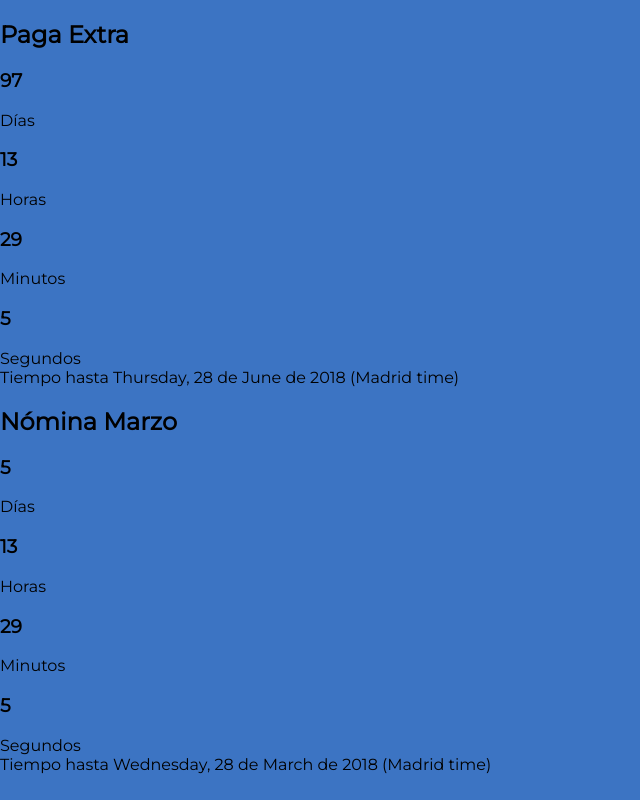
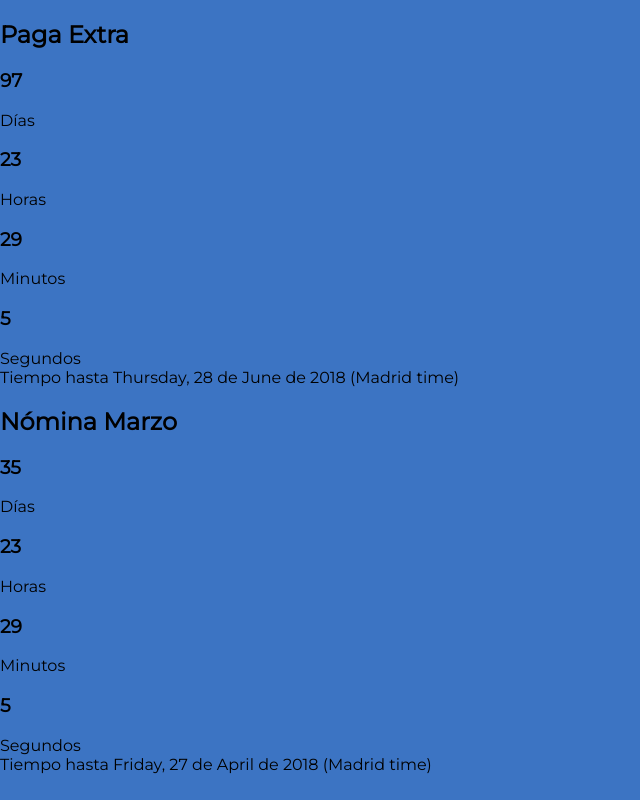
Before and after one commit to gabrielseco/timers, a React app: page / in a window 1280 px wide. Shown: the whole page, without its empty margins (0-640 px from the left). Built offline with nearby package versions, Linux system fonts and the light colour scheme.

Commit message:
chore: Change range dates

```diff
--- a/src/containers/App/timers.js
+++ b/src/containers/App/timers.js
@@ -1,11 +1,11 @@
 const timers = [
   {
     title: 'Paga Extra',
-    date: new Date(2018, 5, 28, 0, 0, 0)
+    date: new Date(2018, 5, 28, 10, 0, 0)
   },
   {
     title: 'Nómina Marzo',
-    date: new Date(2018, 2, 28, 0, 0, 0)
+    date: new Date(2018, 3, 27, 10, 0, 0)
   }
 ];
 
```
Also changed, not shown: 1 other file (tests, documents, lock files or other folders).
